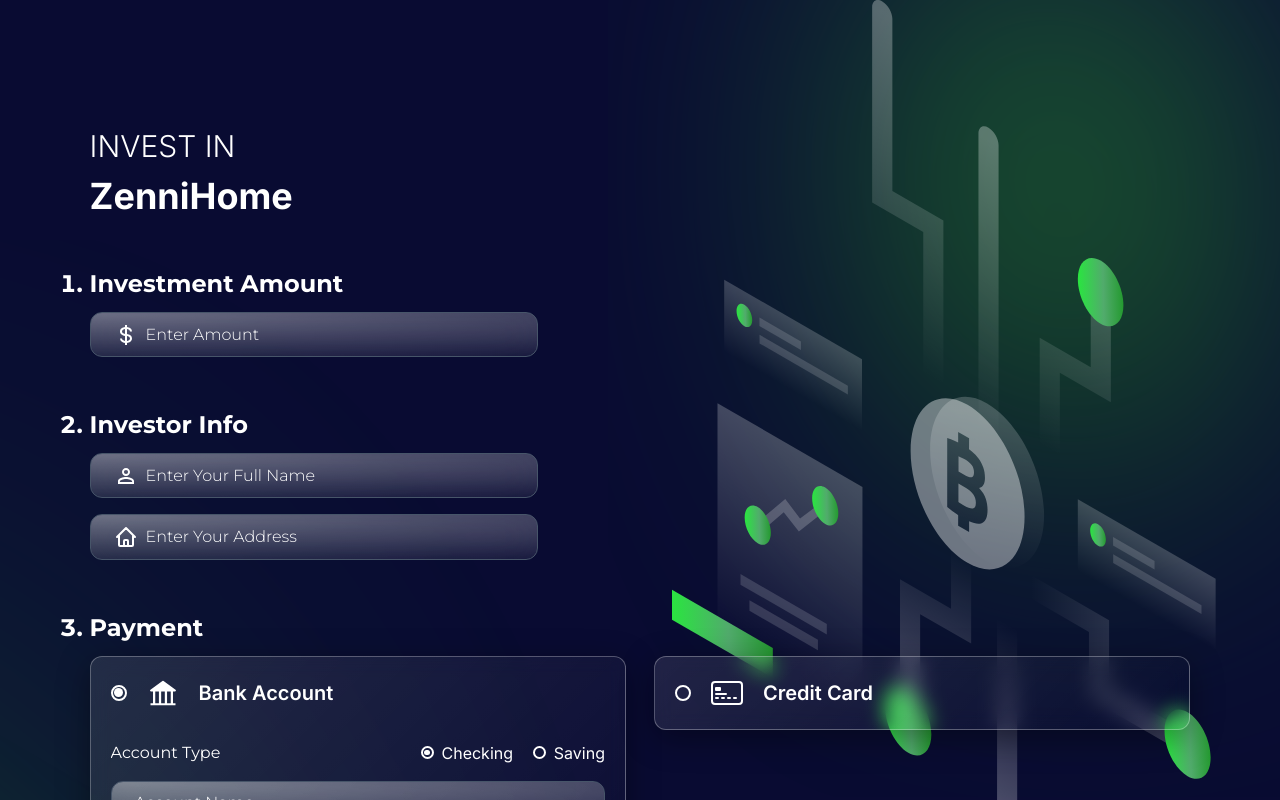
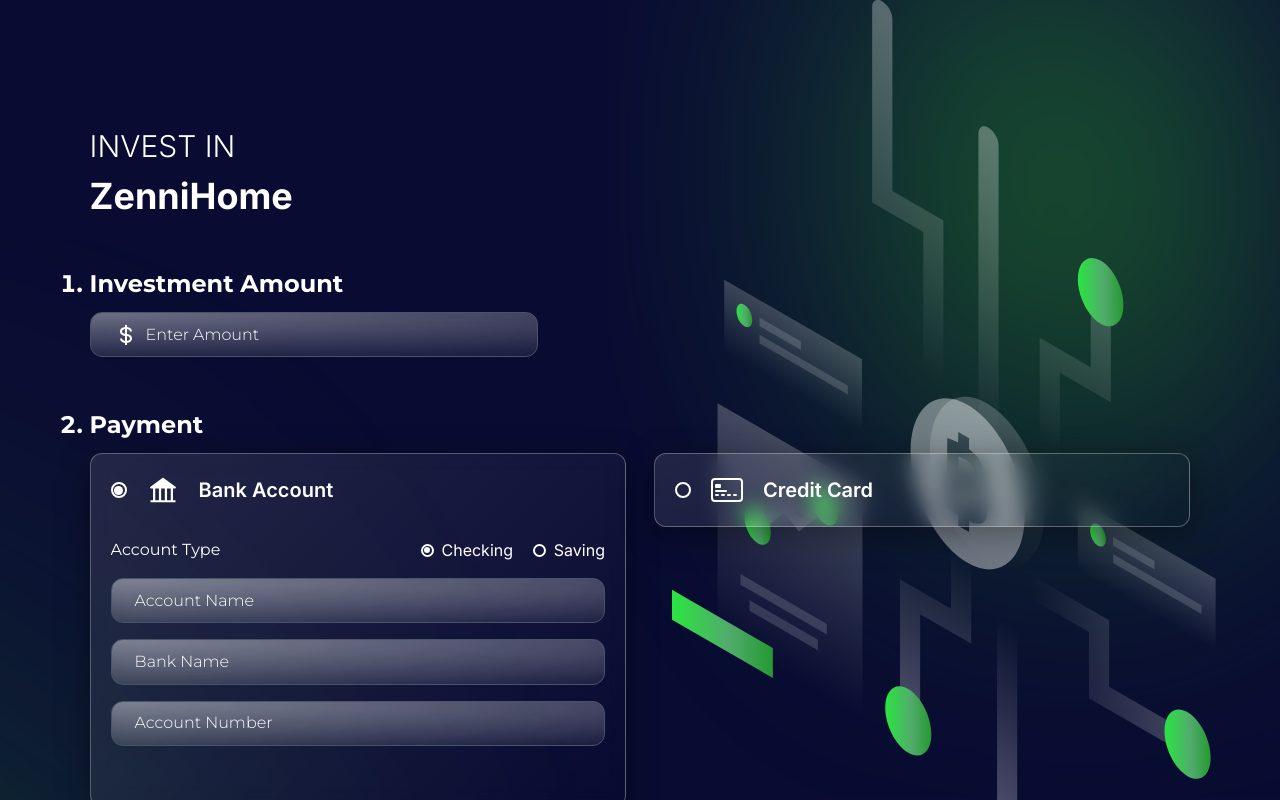
Before and after one commit to kevinssheva/danain-the-winner, a Next.js app: page /payment in a window 1280 px wide. Shown: the top 800 px of the page. Built offline with nearby package versions, Linux system fonts and the light colour scheme.

Commit message:
delete info

```diff
--- a/src/app/(navbar)/payment/components/PaymentForm.tsx
+++ b/src/app/(navbar)/payment/components/PaymentForm.tsx
@@ -11,10 +11,10 @@
 
 const PaymentForm = () => {
   const [amount, setAmount] = useState("");
-  const [dataInfo, setDataInfo] = useState({
-    name: "",
-    address: "",
-  });
+  // const [dataInfo, setDataInfo] = useState({
+  //   name: "",
+  //   address: "",
+  // });
   const [paymentType, setPaymentType] = useState("BANK" as "BANK" | "CREDIT");
 
   const [bankData, setBankData] = useState({
@@ -42,12 +42,12 @@
     setAmount(sanitizedPrice);
   };
 
-  const handleDataInfoChange = (e: React.ChangeEvent<HTMLInputElement>) => {
-    setDataInfo((prev) => ({
-      ...prev,
-      [e.target.name]: e.target.value,
-    }));
-  };
+  // const handleDataInfoChange = (e: React.ChangeEvent<HTMLInputElement>) => {
+  //   setDataInfo((prev) => ({
+  //     ...prev,
+  //     [e.target.name]: e.target.value,
+  //   }));
+  // };
 
   const handleTypeChange = (type: "BANK" | "CREDIT") => {
     setPaymentType(type);
@@ -91,7 +91,7 @@
           />
         </div>
         {/* INVESTMENT INFO */}
-        <div className="w-full max-w-md z-20">
+        {/* <div className="w-full max-w-md z-20">
           <li className="list-decimal text-xl md:text-2xl font-bold font-montserrat my-3">
             Investor Info
           </li>
@@ -111,7 +111,7 @@
               icon={HiOutlineHome}
             />
           </div>
-        </div>
+        </div> */}
         {/* PAYMENT */}
         <PaymentType
           type={paymentType}
```
